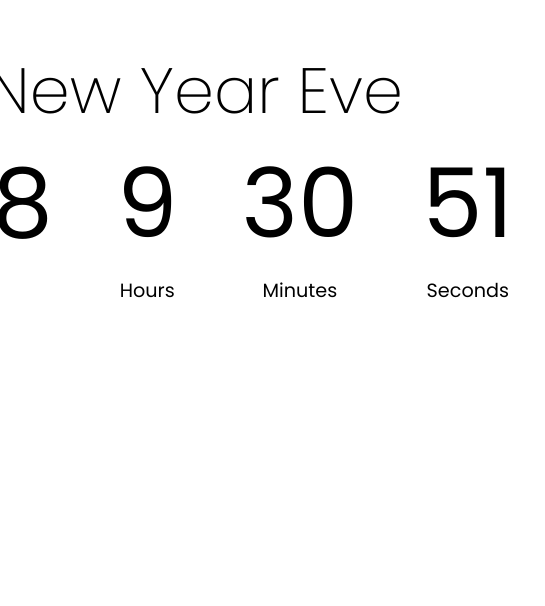
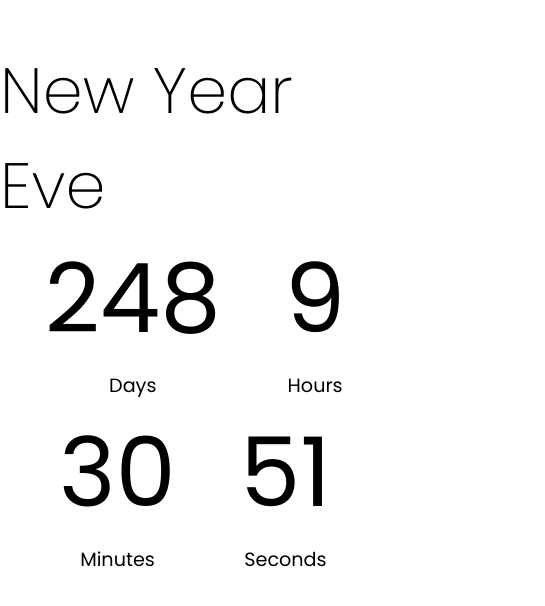
Before and after one commit to sauravkoduvalli/10-Javascript-Projects, a plain HTML site: page countdown_timer/index.html in a window 390 px wide. Shown: the whole page, 545 px wide, since content can reach past the window. Drawn offline with Linux system fonts and the light colour scheme.

Commit message:
make texts responsive

```diff
--- a/countdown_timer/styles.css
+++ b/countdown_timer/styles.css
@@ -21,6 +21,7 @@ body {
 .main-container {
     display: flex;
     flex-direction: column;
+    flex-wrap: wrap;
     justify-content: center;
     align-items: center;
 }
@@ -33,7 +34,9 @@ h1 {
 .countdown-container {
     display: flex;
     flex-direction: row;
+    flex-wrap: wrap;
     justify-content: center;
+    align-items: center;
     margin: -50;
 }
 
```
